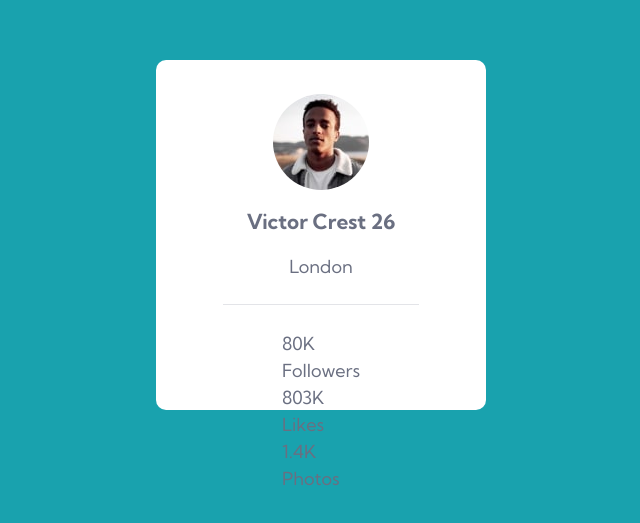
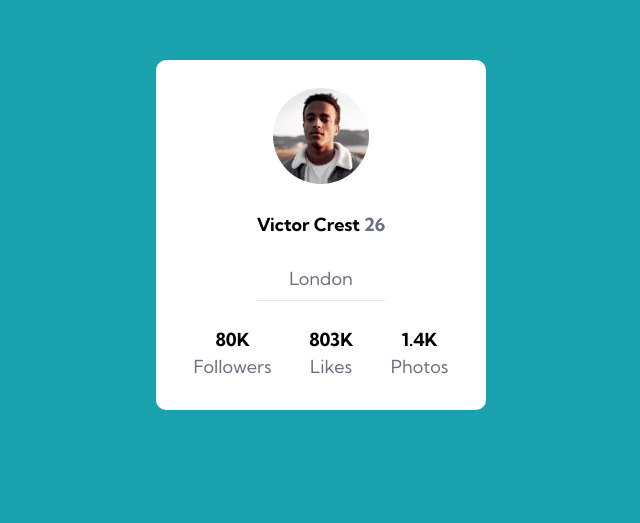
Before and after one commit to lehdwn/profile-card-component-exercise, a plain HTML site: page index.html in a window 1280 px wide. Shown: the part 165-688 px from the top of the page, without its empty margins (319-959 px from the left). Drawn offline with Linux system fonts and the light colour scheme.

Commit message:
fix: Finalização de todas as correções

```diff
--- a/index.html
+++ b/index.html
@@ -16,7 +16,7 @@
     <section class="profile-card">
 
       <div class="profile-header">
-        <img class="profile-photo" src="./src/images/image-victor.jpg" alt="Foto de perfil">
+        <img src="./src/images/image-victor.jpg" alt="Foto de perfil">
         <p class="profile-name">Victor Crest <span class="profile-age">26</span></p>
         <span class="profile-location">London</span>
       </div>
--- a/src/css/style.css
+++ b/src/css/style.css
@@ -26,49 +26,37 @@ body{
 
 }
 
-.profile-header{
-    display: flex;
+.profile-card .profile-header{
+   display: flex;
     flex-direction: column;
+    justify-content: space-around;
     align-items: center;
-    padding: 1.5rem;
-    gap: 1rem;
-    margin-top: 10px;
+    gap: 10px;
+    height: 100%;
     border-bottom: 1px solid hsl(227, 10%, 90%);
 }
 
-.profile-photo{
-    height: 6rem;
-    width: 6rem;
+.profile-card .profile-header img{
     border-radius: 50%;
+    margin-top: 20px;
 }
 
-.profile-name{
-    font-family: 'Kumbh Sans', sans-serif;
-    font-weight: 700;
-    font-size: 1.3rem;
+.profile-card .profile-numbers{
+    display: flex;
+    align-items: center;
+    justify-content: space-evenly;
+    width: 100%;
+    padding-bottom: 30px;
+    text-align: center;
 }
 
-.profile-age{
+.profile-numbers .info .number,
+.profile-card .profile-header p{
     font-weight: 700;
 }
 
-span, p{
-   color: var(--text-color);
-   font-weight: 400;
+.profile-card .profile-header .profile-age,
+.profile-card .profile-header .profile-location,
+.profile-numbers .info .counter-type{
+    color: var(--text-color);
 }
-
-strong{
-    font-weight: 700;
-}
-
-.profile-stats{
-    display: flex;
-    justify-content: space-around;
-    padding: 1rem;
-}
-
-.stat{
-    display: flex;
-    flex-direction: column;
-    align-items: center;
-}
```
